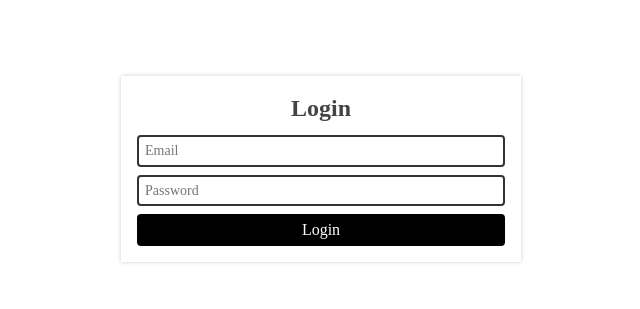
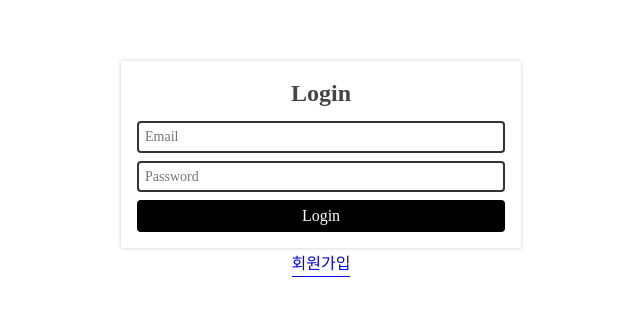
Before and after one commit to MyeonghoonNam/todolist-react, a React (Create React App) app in the folder client/: page /login in a window 1280 px wide. Shown: the part 231-540 px from the top of the page, without its empty margins (319-959 px from the left). Built offline with nearby package versions, Linux system fonts and the light colour scheme; no server answers.

Commit message:
feat #60: 로그인폼에 회원가입 링크 추가

```diff
--- a/client/src/components/LoginForm/index.tsx
+++ b/client/src/components/LoginForm/index.tsx
@@ -1,8 +1,10 @@
+import React from 'react';
+import { Link } from 'react-router-dom';
+import { AxiosError } from 'axios';
+import { useDispatch } from 'react-redux';
 import styled from '@emotion/styled';
 import { css } from '@emotion/react';
 import useForm from '@hooks/useForm';
-import { AxiosError } from 'axios';
-import { useDispatch } from 'react-redux';
 import { AppDispatch } from '@store/.';
 import { login } from '@store/user';
 
@@ -55,6 +57,7 @@ const LoginForm = () => {
 	});
 
 	return (
+		<>
 			<Container onSubmit={handleSubmit}>
 				<Title>Login</Title>
 				<Input
@@ -83,6 +86,11 @@ const LoginForm = () => {
 					Login
 				</Button>
 			</Container>
+
+			<SignUpLink>
+				<Link to="/signup">회원가입</Link>
+			</SignUpLink>
+		</>
 	);
 };
 
@@ -143,4 +151,10 @@ const Button = styled.button`
 	}
 `;
 
+const SignUpLink = styled.span`
+	color: blue;
+	margin-top: 5px;
+	border-bottom: 1px solid;
+`;
+
 export default LoginForm;
```
Lines whose indentation alone changed are shown as unchanged.
